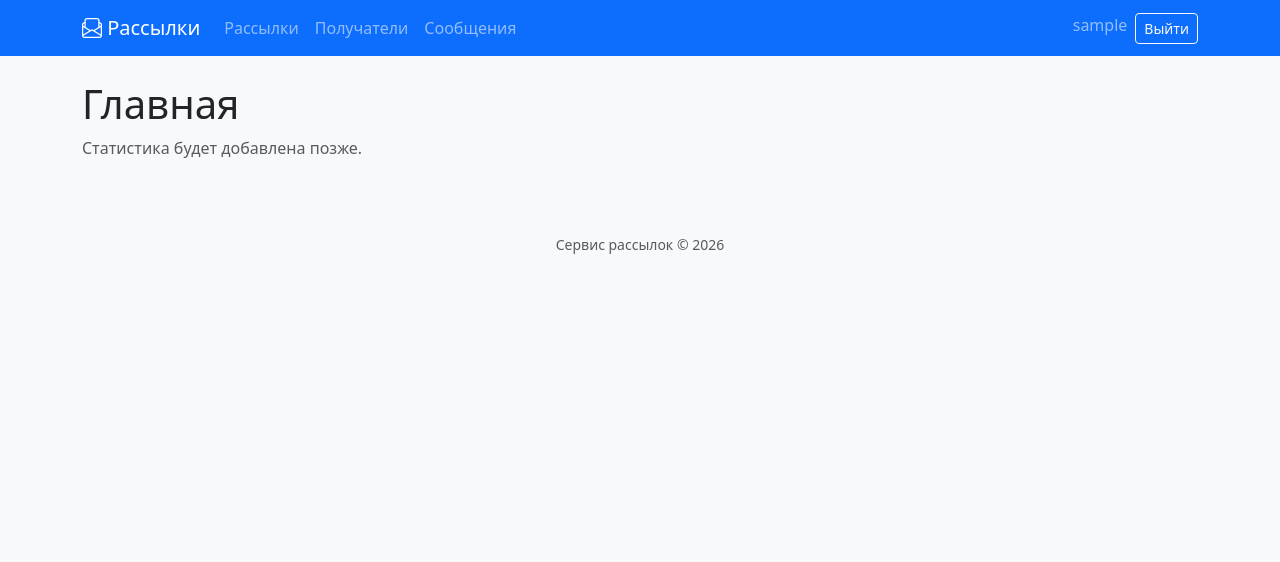
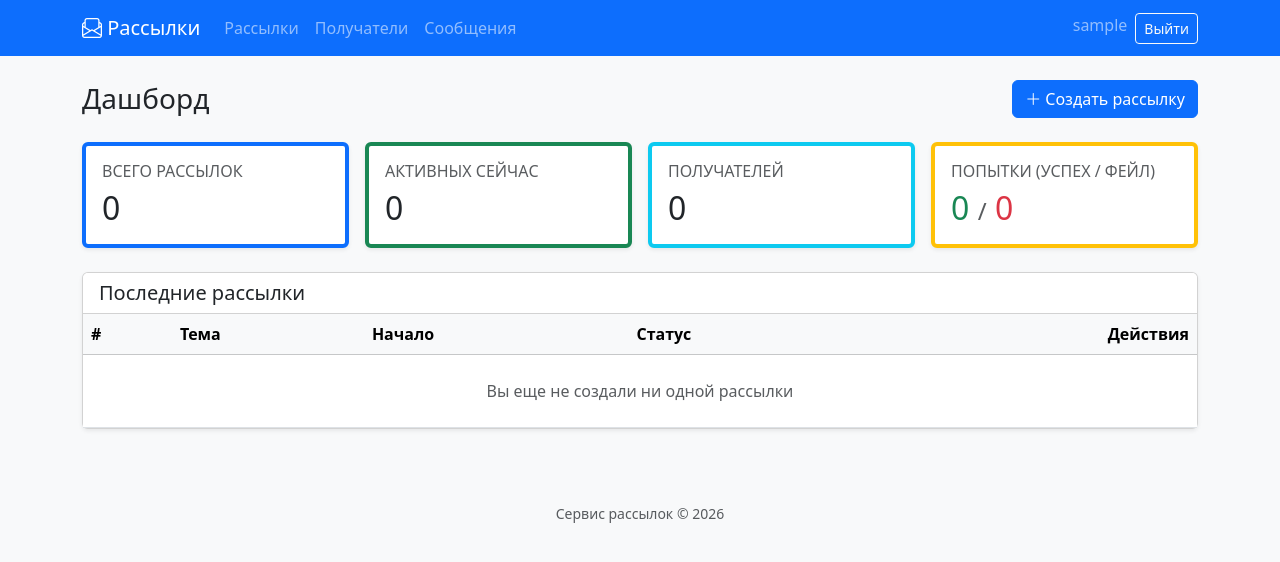
Before and after one commit to NataKirp/coursework_4, a Django app: page / in a window 1280 px wide. Shown: the top 562 px of the page. Run offline with Django 5.2, Linux system fonts and the light colour scheme; the visitor is signed in with stand-in values (Sample User, id 1); data that the repository does not hold is empty; parts of the project's set-up code (start-up, migrations or seed data) failed here and were passed over.

Commit message:
feat(home): dashboard with stats and Redis caching

```diff
--- a/mailing/views.py
+++ b/mailing/views.py
@@ -1,7 +1,9 @@
 from django.contrib import messages
 from django.contrib.auth.mixins import LoginRequiredMixin
+from django.core.cache import cache
 from django.shortcuts import redirect, get_object_or_404
 from django.urls import reverse_lazy
+from django.utils import timezone
 from django.views import View
 from django.views.generic import (
     CreateView,
@@ -16,8 +18,59 @@ from .models import Recipient, Message, Mailing, Attempt
 from .services import send_mailing, MailingNotAllowed
 
 
-class HomeView(TemplateView):
+class HomeView(LoginRequiredMixin, TemplateView):
     template_name = 'mailing/home.html'
+
+    def get_context_data(self, **kwargs):
+        context = super().get_context_data(**kwargs)
+
+        # 1. Пытаемся получить статистику из кэша Redis (ключ 'home_stats')
+        stats = cache.get('home_stats')
+
+        # 2. Если в кэше пусто, считаем статистику и сохраняем
+        if stats is None:
+            now = timezone.now()
+            user = self.request.user
+
+            # Фильтруем данные по владельцу (если пользователь не менеджер)
+            if user.groups.filter(name='manager').exists():
+                mailings_qs = Mailing.objects.all()
+                recipients_qs = Recipient.objects.all()
+                attempts_qs = Attempt.objects.all()
+            else:
+                mailings_qs = Mailing.objects.filter(owner=user)
+                recipients_qs = Recipient.objects.filter(owner=user)
+                attempts_qs = Attempt.objects.filter(mailing__owner=user)
+
+            stats = {
+                'total_mailings': mailings_qs.count(),
+                'active_mailings': mailings_qs.filter(
+                    start_time__lte=now,
+                    end_time__gte=now,
+                    is_disabled=False
+                ).count(),
+                'total_recipients': recipients_qs.count(),
+                'total_attempts_ok': attempts_qs.filter(status=Attempt.STATUS_OK).count(),
+                'total_attempts_fail': attempts_qs.filter(status=Attempt.STATUS_FAIL).count(),
+            }
+
+            # Кэшируем словарь на 5 минут (300 секунд)
+            cache.set('home_stats', stats, timeout=300)
+
+        context.update(stats)
+
+        # Получаем последние 5 рассылок для отображения в таблице (их не кэшируем)
+        now = timezone.now()
+        recent_mailings = Mailing.objects.filter(owner=self.request.user).order_by('-start_time')[
+                          :5] if not self.request.user.groups.filter(
+            name='manager').exists() else Mailing.objects.all().order_by('-start_time')[:5]
+
+        for m in recent_mailings:
+            m.update_status()
+
+        context['recent_mailings'] = recent_mailings
+
+        return context
 
 
 # Recipient
--- a/templates/mailing/home.html
+++ b/templates/mailing/home.html
@@ -1,6 +1,101 @@
 {% extends 'base.html' %}
 {% block title %}Главная{% endblock %}
+
 {% block content %}
-<h1>Главная</h1>
-<p class="text-muted">Статистика будет добавлена позже.</p>
+<div class="d-flex justify-content-between align-items-center mb-4">
+    <h1 class="h3 mb-0">Дашборд</h1>
+    <a href="{% url 'mailing:mailing_create' %}" class="btn btn-primary">
+        <i class="bi bi-plus-lg"></i> Создать рассылку
+    </a>
+</div>
+
+<!-- Блок статистики -->
+<div class="row g-3 mb-4">
+    <!-- Всего рассылок -->
+    <div class="col-md-3">
+        <div class="card h-100 border-primary border-start border-4 shadow-sm">
+            <div class="card-body">
+                <h6 class="text-muted text-uppercase mb-2">Всего рассылок</h6>
+                <h2 class="mb-0">{{ total_mailings }}</h2>
+            </div>
+        </div>
+    </div>
+
+    <!-- Активных рассылок -->
+    <div class="col-md-3">
+        <div class="card h-100 border-success border-start border-4 shadow-sm">
+            <div class="card-body">
+                <h6 class="text-muted text-uppercase mb-2">Активных сейчас</h6>
+                <h2 class="mb-0">{{ active_mailings }}</h2>
+            </div>
+        </div>
+    </div>
+
+    <!-- Уникальных получателей -->
+    <div class="col-md-3">
+        <div class="card h-100 border-info border-start border-4 shadow-sm">
+            <div class="card-body">
+                <h6 class="text-muted text-uppercase mb-2">Получателей</h6>
+                <h2 class="mb-0">{{ total_recipients }}</h2>
+            </div>
+        </div>
+    </div>
+
+    <!-- Статистика попыток -->
+    <div class="col-md-3">
+        <div class="card h-100 border-warning border-start border-4 shadow-sm">
+            <div class="card-body">
+                <h6 class="text-muted text-uppercase mb-2">Попытки (Успех / Фейл)</h6>
+                <h2 class="mb-0">
+                    <span class="text-success">{{ total_attempts_ok }}</span>
+                    <span class="text-muted fs-4">/</span>
+                    <span class="text-danger">{{ total_attempts_fail }}</span>
+                </h2>
+            </div>
+        </div>
+    </div>
+</div>
+
+<!-- Таблица последних рассылок -->
+<div class="card shadow-sm">
+    <div class="card-header bg-white">
+        <h5 class="mb-0">Последние рассылки</h5>
+    </div>
+    <div class="table-responsive">
+        <table class="table table-hover mb-0 align-middle">
+            <thead class="table-light">
+                <tr>
+                    <th>#</th>
+                    <th>Тема</th>
+                    <th>Начало</th>
+                    <th>Статус</th>
+                    <th class="text-end">Действия</th>
+                </tr>
+            </thead>
+            <tbody>
+            {% for m in recent_mailings %}
+                <tr>
+                    <td>{{ m.pk }}</td>
+                    <td>{{ m.message.subject }}</td>
+                    <td>{{ m.start_time|date:"d.m.Y H:i" }}</td>
+                    <td>
+                        {% if m.status == 'started' %}
+                            <span class="badge bg-success">Запущена</span>
+                        {% elif m.status == 'created' %}
+                            <span class="badge bg-secondary">Создана</span>
+                        {% else %}
+                            <span class="badge bg-dark">Завершена</span>
+                        {% endif %}
+                    </td>
+                    <td class="text-end">
+                        <a href="{% url 'mailing:mailing_detail' m.pk %}" class="btn btn-sm btn-outline-secondary">Подробнее</a>
+                    </td>
+                </tr>
+            {% empty %}
+                <tr><td colspan="5" class="text-center text-muted py-4">Вы еще не создали ни одной рассылки</td></tr>
+            {% endfor %}
+            </tbody>
+        </table>
+    </div>
+</div>
 {% endblock %}
```
